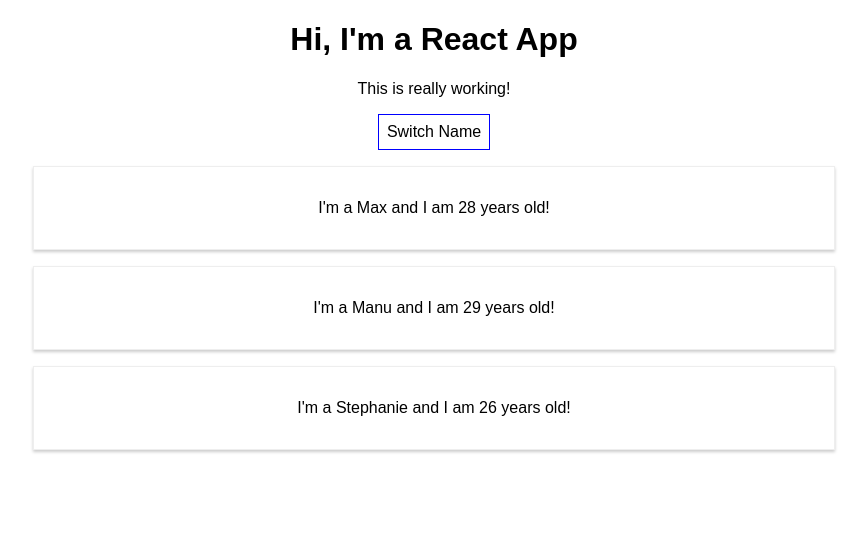
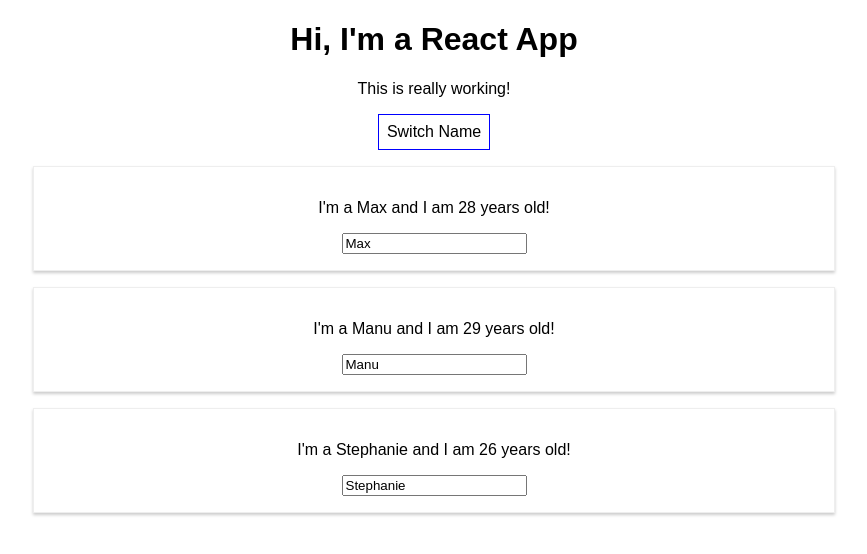
Before and after one commit to cultureweb/react-complete-guide, a React (Create React App) app: page / in a window 1280 px wide. Both pictures are taken after a click on the button "Switch Name". Shown: the top 554 px of the page, without its empty margins (206-1073 px from the left). Built offline with nearby package versions, Linux system fonts and the light colour scheme.

Commit message:
Je veux obtenir l'ID de l'utilisateur à mettre à jour ou l'index dans le tableau, mais maintenant que

```diff
--- a/src/App.js
+++ b/src/App.js
@@ -26,20 +26,29 @@
       ]
     })
   }
-  nameChangedHandler = (event) => {
+  nameChangedHandler = (event, id) => {
+    const personIndex=this.state.persons.findIndex(p => {
+      return p.id === id;
+    });
+
+    const person = {
+      ...this.state.persons[personIndex]
+    };
+    //Alternative using Object.assign
+    //const person = Object.assign({}, this.state.persons[personIndex]
+
+    person.name = event.target.value;
+
+    const persons = [...this.state.persons];
+    persons[personIndex] = person;
+
+    this.setState({ persons: persons });
+  }
+  inputChangeHandler = (event) => {
     this.setState({
-      persons: [
-        { name: 'Max', age: 28 },
-        { name: event.target.value, age: 29 },
-        { name: 'Stephanie', age: 26 }
-      ]
+      username: event.target.value
     })
   }
-  // inputChangeHandler = (event) => {
-  //   this.setState({
-  //     username: event.target.value
-  //   })
-  // }
 
   deletePersonHandler = (personIndex) => {
     // const persons = this.state.persons.slice();//MAKE A COPY
@@ -70,7 +79,8 @@
               click={() => this.deletePersonHandler(index)}
               name={person.name}
               age={person.age}
-              key={person.id} />
+              key={person.id}
+              changed={(event) => this.nameChangedHandler(event, person.id)} />
           })}
         </div>
       );
--- a/src/Person/Person.js
+++ b/src/Person/Person.js
@@ -8,7 +8,7 @@
         I'm a {props.name} and I am {props.age} years old!{" "}
       </p>
       <p>{props.children}</p>
-      {/* <input type="text" onChange={props.changed} value={props.name}/> */}
+      <input type="text" onChange={props.changed} value={props.name} />
     </div>
   );
 };
```
